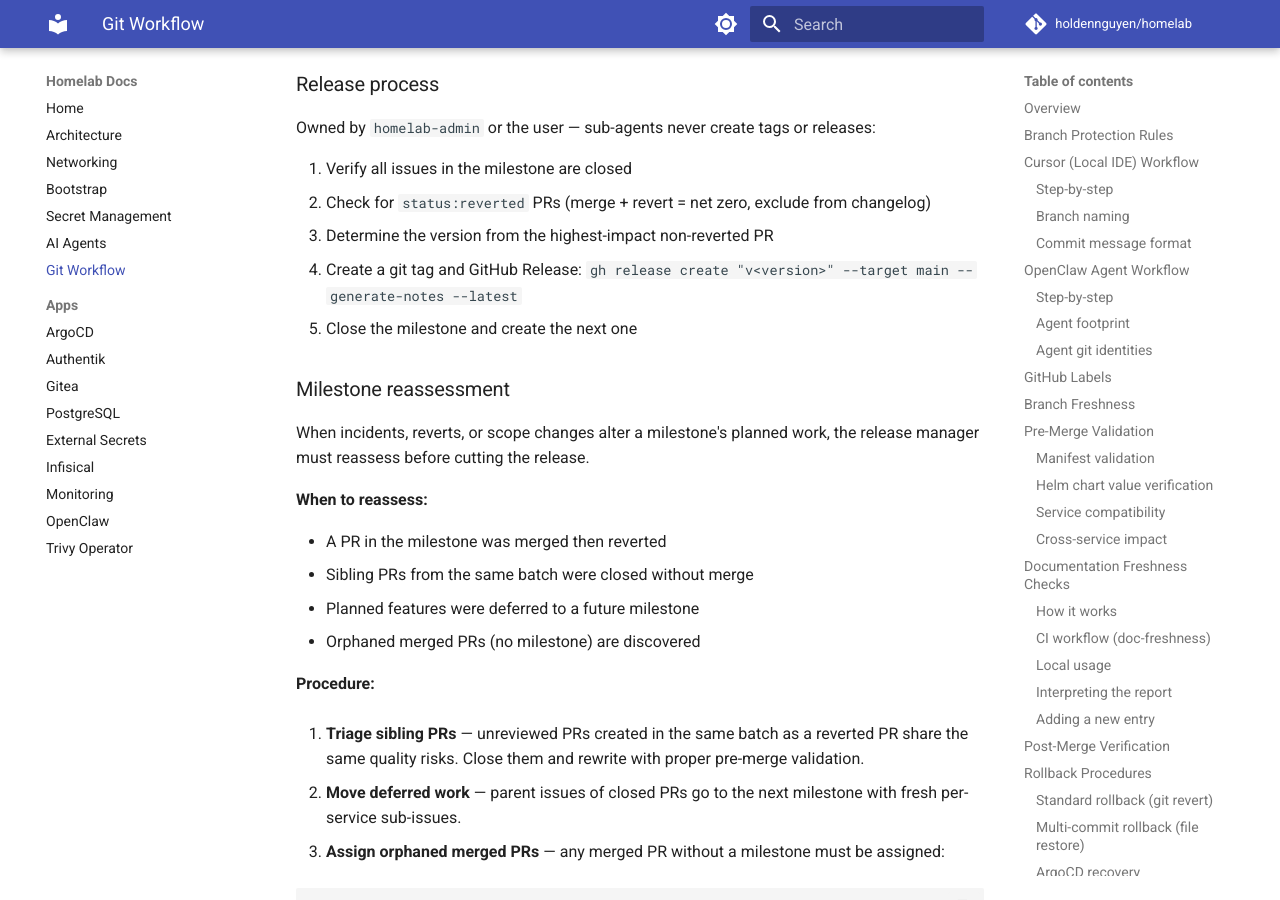
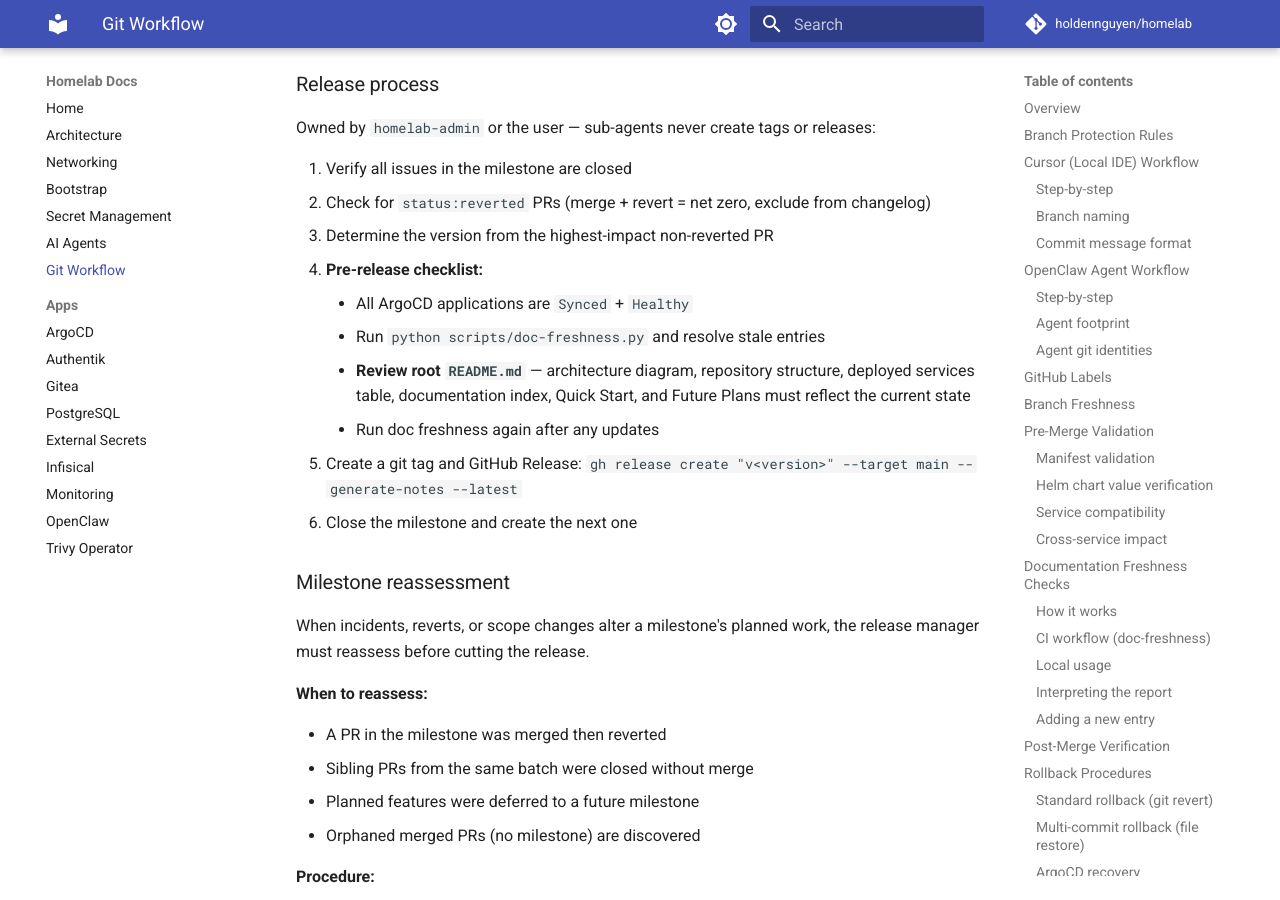
Before and after one commit to haingth77/homelab, an MkDocs documentation site: the page built from docs/git-workflow.md, in a window 1280 px wide and 900 px high, scrolled down 12357 px. Built offline with MkDocs 1.6.1 and Material for MkDocs 9.7.7, drawn with Linux system fonts in a browser that asks for light colours; comment, search, counter and statistics services are not loaded.

Commit message:
docs: pre-release doc freshness sweep for v1.1.0 (#43)
- Fix OpenClaw RBAC description in ai-agents.md (cluster-admin removed)
- Add pre-release checklist to git-workflow.md release process
- Note ClientServer mode in argocd README and architecture diagram
- Add security enforcement note to terraform README and bootstrap guide
- Add least-privilege principle to secret-management design principles
- Add terraform/tfplan to gitignore

Co-authored-by: Holden Nguyen <holden.nguyen@Holdens-Mac-mini.local>
Co-authored-by: Cursor <cursoragent@cursor.com>

```diff
--- a/docs/git-workflow.md
+++ b/docs/git-workflow.md
@@ -465,8 +465,13 @@ Owned by `homelab-admin` or the user — sub-agents never create tags or release
 1. Verify all issues in the milestone are closed
 2. Check for `status:reverted` PRs (merge + revert = net zero, exclude from changelog)
 3. Determine the version from the highest-impact non-reverted PR
-4. Create a git tag and GitHub Release: `gh release create "v<version>" --target main --generate-notes --latest`
-5. Close the milestone and create the next one
+4. **Pre-release checklist:**
+    - All ArgoCD applications are `Synced` + `Healthy`
+    - Run `python scripts/doc-freshness.py` and resolve stale entries
+    - **Review root `README.md`** — architecture diagram, repository structure, deployed services table, documentation index, Quick Start, and Future Plans must reflect the current state
+    - Run doc freshness again after any updates
+5. Create a git tag and GitHub Release: `gh release create "v<version>" --target main --generate-notes --latest`
+6. Close the milestone and create the next one
 
 ### Milestone reassessment
 
```
Also changed, not shown: docs/ai-agents.md (+1 -1 lines), docs/architecture.md (+1 -1 lines), docs/bootstrap.md (+1 -1 lines), docs/secret-management.md (+1 -0 lines), k8s/apps/argocd/README.md (+1 -1 lines), terraform/README.md (+1 -1 lines), 1 other file.
